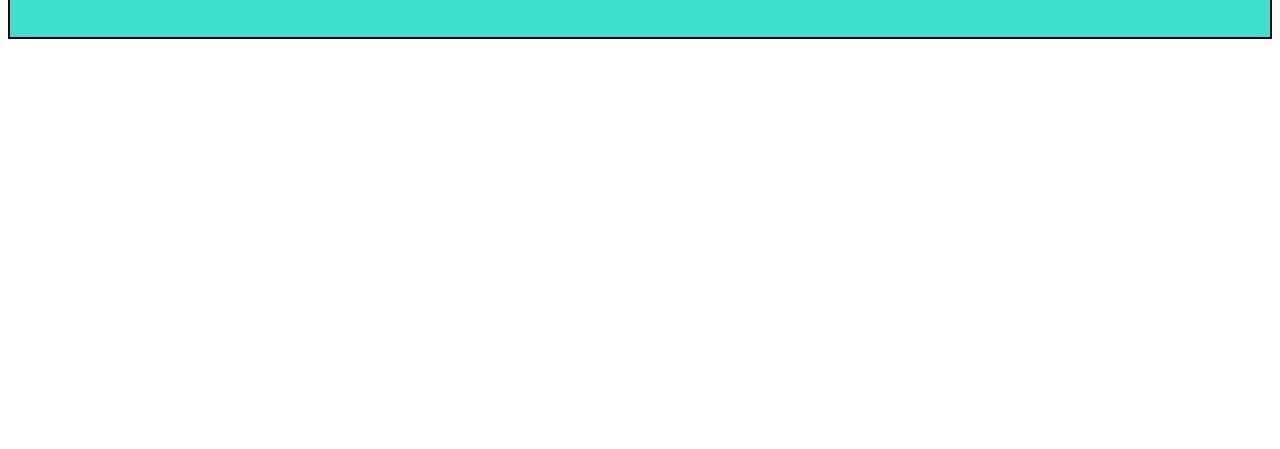
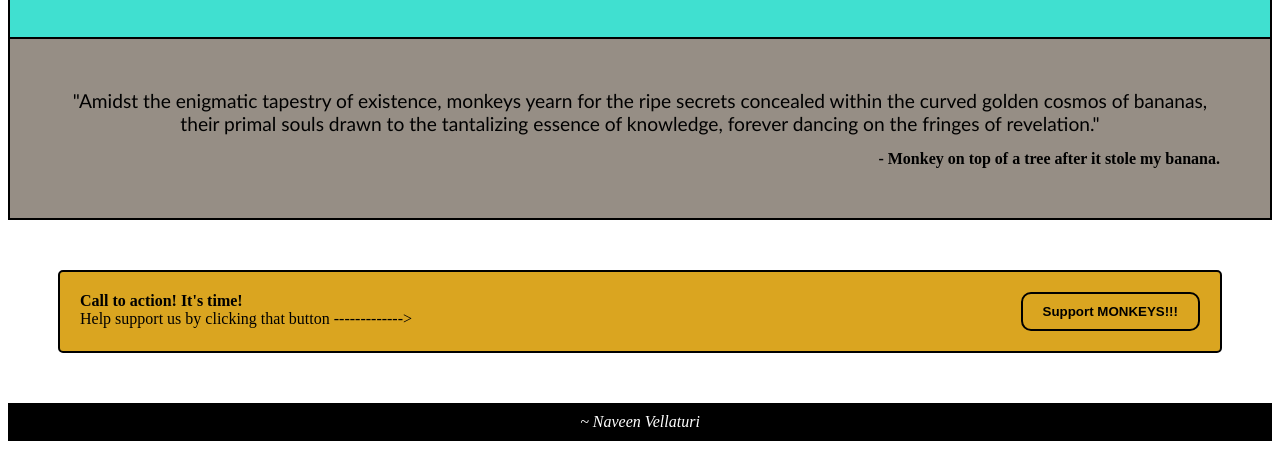
Before and after one commit to nvellatu/bannanas-for-monkeys, a plain HTML site: page index.html in a window 1280 px wide. Shown: the part 641-1090 px from the top of the page. Before the commit the page ends 800 px from the top, so only its background shows below. Drawn offline with Linux system fonts and the light colour scheme.

Commit message:
finished site

```diff
--- a/index.html
+++ b/index.html
@@ -47,5 +47,27 @@
             <div class="info_text"><a href="https://metaefficient.com/unusual-plants/the-worlds-largest-banana-musa-ingens-giant-highland-banana.html">The worlds <strong>BIGGEST</strong> banana!</a></div>
         </div>
     </div>
+    <!--quote-->
+    <div class="quote_container">
+        <div class="quote">
+            "Amidst the enigmatic tapestry of existence, monkeys yearn for the ripe secrets concealed within the curved golden cosmos of bananas, their primal souls drawn to the tantalizing essence of knowledge, forever dancing on the fringes of revelation."
+        </div>
+        <div class="quote_author">
+            - Monkey on top of a tree after it stole my banana.
+        </div>
+    </div>
+    <!--Sign UP-->
+    <div class="sign_up_container" style="padding: 50px;">
+        <div class="sign_up_box" style="border: 2px solid black; padding: 20px; display:flex; background-color:#DAA520; border-radius: 5px;">
+            <div class="action" style="flex: auto;">
+                <div style="font-weight: bold;">Call to action! It's time!</div>
+                <div>Help support us by clicking that button -------------> </div>
+            </div>
+            <button style="font-weight: bold; border: 2px solid black; border-radius: 10px; padding: 10px 20px; background-color: #DAA520;">Support MONKEYS!!!</button>
+        </div>
+    </div>
+    <div style="padding: 10px; background-color: black; text-align: center;color: white;">
+        <em>~ Naveen Vellaturi</em>
+    </div>
 </body>
 </html>
--- a/styles.css
+++ b/styles.css
@@ -49,3 +49,20 @@
     text-decoration: none;
     color: black;
 }
+
+.quote_container{
+    background-color: #968E85;
+    border: 2px solid black;
+    border-top: 0px solid black;;
+    padding: 50px;
+}
+.quote{
+    font-family:'Trebuchet MS', 'Lucida Sans Unicode', 'Lucida Grande', 'Lucida Sans', Arial, sans-serif;
+    text-align: center;
+    font-size: larger;
+}
+.quote_author{
+    padding-top: 15px;
+    font-weight: bold;
+    text-align: end;
+}
```
